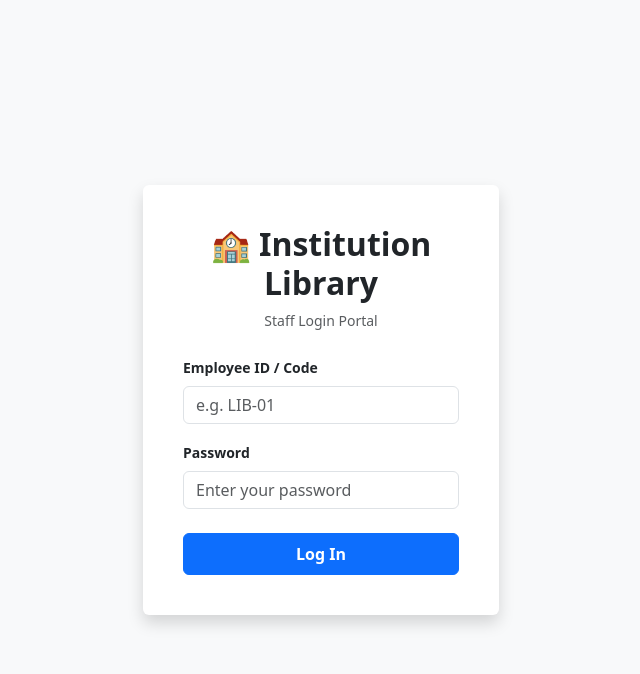
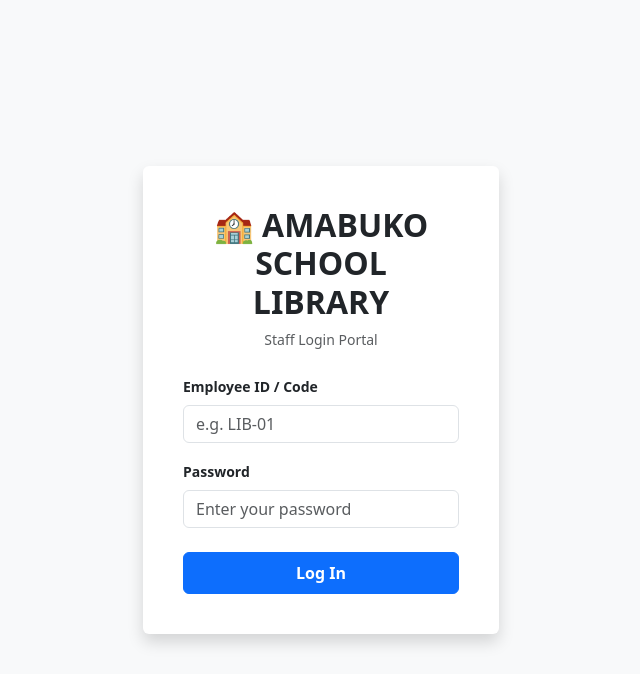
Before and after one commit to erickodhi/school-library-system, a Flask app: page / in a window 1280 px wide. Shown: the top 674 px of the page, without its empty margins (319-959 px from the left). Run offline with Flask 3, Linux system fonts and the light colour scheme.

```diff
--- a/templates/login.html
+++ b/templates/login.html
@@ -14,7 +14,7 @@
                 <div class="card shadow border-0 p-4">
                     <div class="card-body">
                         <div class="text-center mb-4">
-                            <h2 class="fw-bold text-dark">🏫 Institution Library</h2>
+                            <h2 class="fw-bold text-dark">🏫 AMABUKO SCHOOL LIBRARY</h2>
                             <p class="text-muted small">Staff Login Portal</p>
                         </div>
 
```
